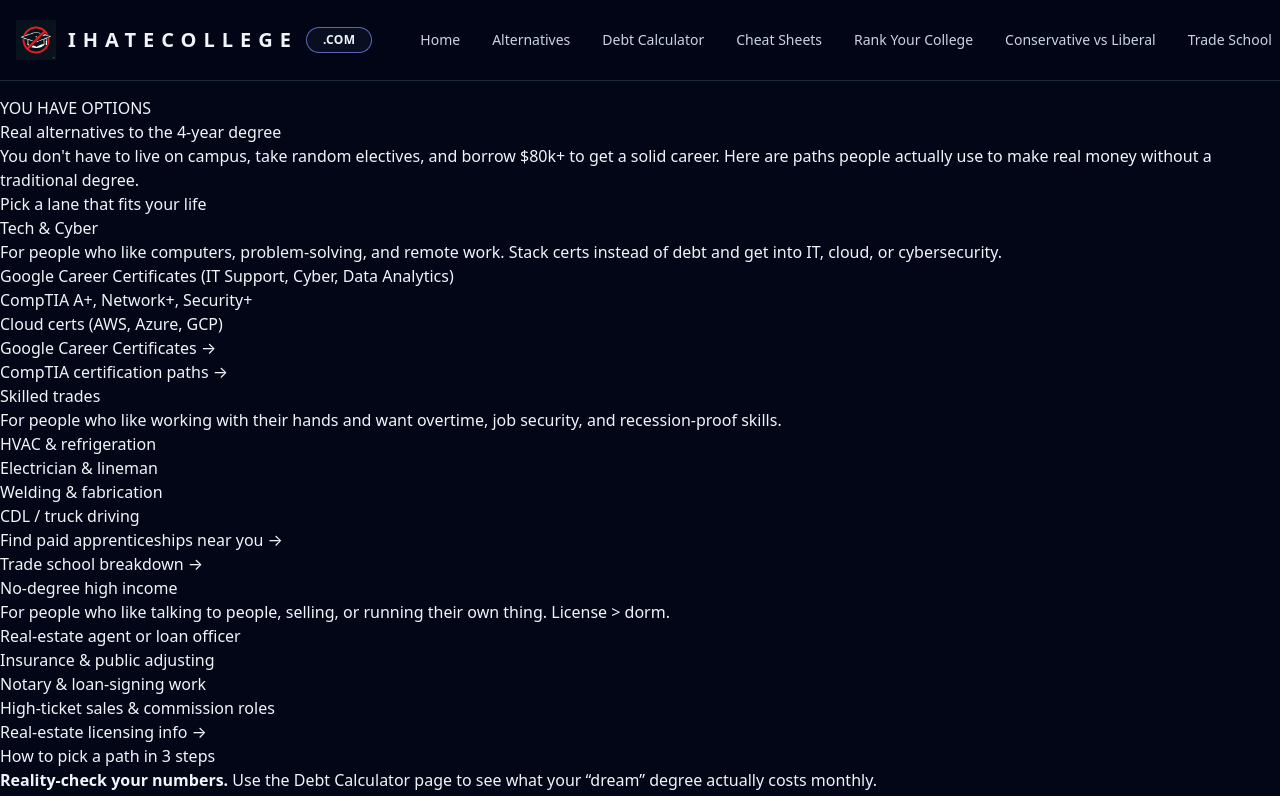
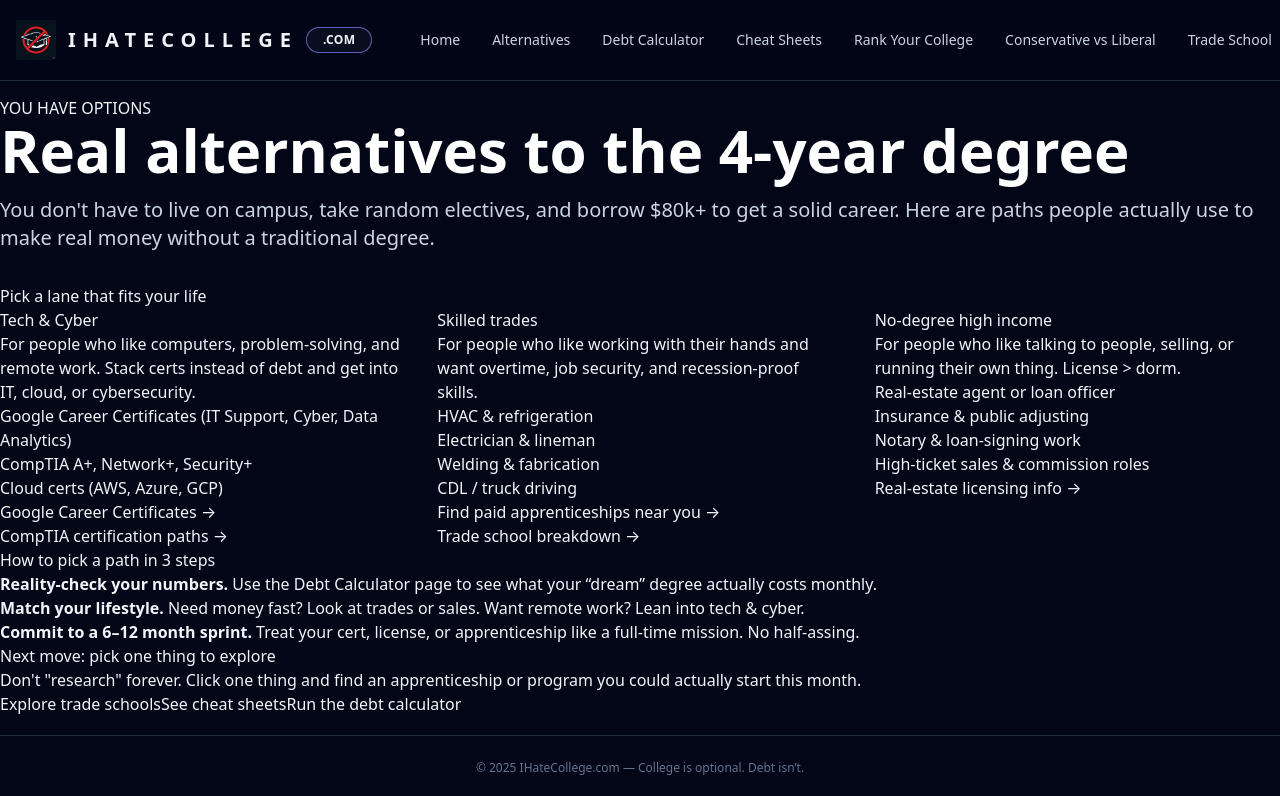
Before and after one commit to placebetsai/Ihatecollege, a Next.js app: page /alternatives in a window 1280 px wide. Shown: the top 796 px of the page. Built offline with nearby package versions, Linux system fonts and the light colour scheme.

Commit message:
Update globals.css

```diff
--- a/styles/globals.css
+++ b/styles/globals.css
@@ -3,27 +3,53 @@
 @tailwind utilities;
 
 /* Base theme */
-html, body { padding: 0; margin: 0; }
-body {
+html, body {
+  padding: 0;
+  margin: 0;
   background: radial-gradient(circle at 20% -10%, #0b1224, #020617 40%, #000 100%);
   color: #e5e7eb;
   font-family: system-ui, -apple-system, BlinkMacSystemFont, "Segoe UI", sans-serif;
 }
-img { max-width: 100%; display: block; }
 
-/* Neon glow helper for cards */
+img {
+  max-width: 100%;
+  display: block;
+}
+
+/* Glow card universal */
 .glow-card {
-  position: relative;
-  border-radius: 1.25rem;
-  background: rgba(15, 23, 42, 0.92);
-  border: 1px solid rgba(56, 189, 248, 0.35);
-  box-shadow:
-    0 0 0.5rem rgba(56, 189, 248, 0.25),
-    0 0 2rem rgba(56, 189, 248, 0.15);
+  @apply relative rounded-2xl bg-slate-900/90 border border-cyan-400/30 p-8 transition-all duration-300;
+  box-shadow: 0 0 18px rgba(56, 189, 248, 0.18);
 }
+
 .glow-card:hover {
   border-color: rgba(56, 189, 248, 0.7);
-  box-shadow:
-    0 0 0.6rem rgba(56, 189, 248, 0.35),
-    0 0 2.4rem rgba(56, 189, 248, 0.25);
+  box-shadow: 0 0 22px rgba(56, 189, 248, 0.35);
 }
+
+/* HERO universal style */
+.hero-wrapper {
+  @apply text-center max-w-4xl mx-auto px-4;
+}
+
+.hero-eyebrow {
+  @apply inline-block mb-5 px-4 py-1 rounded-full bg-slate-800/50 border border-slate-700 text-cyan-300 text-xs font-bold tracking-wide uppercase;
+}
+
+.hero-title {
+  @apply text-4xl md:text-6xl font-extrabold text-white mb-4 leading-tight;
+}
+
+.hero-subtitle {
+  @apply text-slate-300 text-lg md:text-xl leading-relaxed mb-8;
+}
+
+/* Section wrapper */
+.page-section {
+  @apply max-w-6xl mx-auto px-4 py-16;
+}
+
+/* Path grid */
+.path-grid {
+  @apply grid md:grid-cols-3 gap-8;
+}
```
